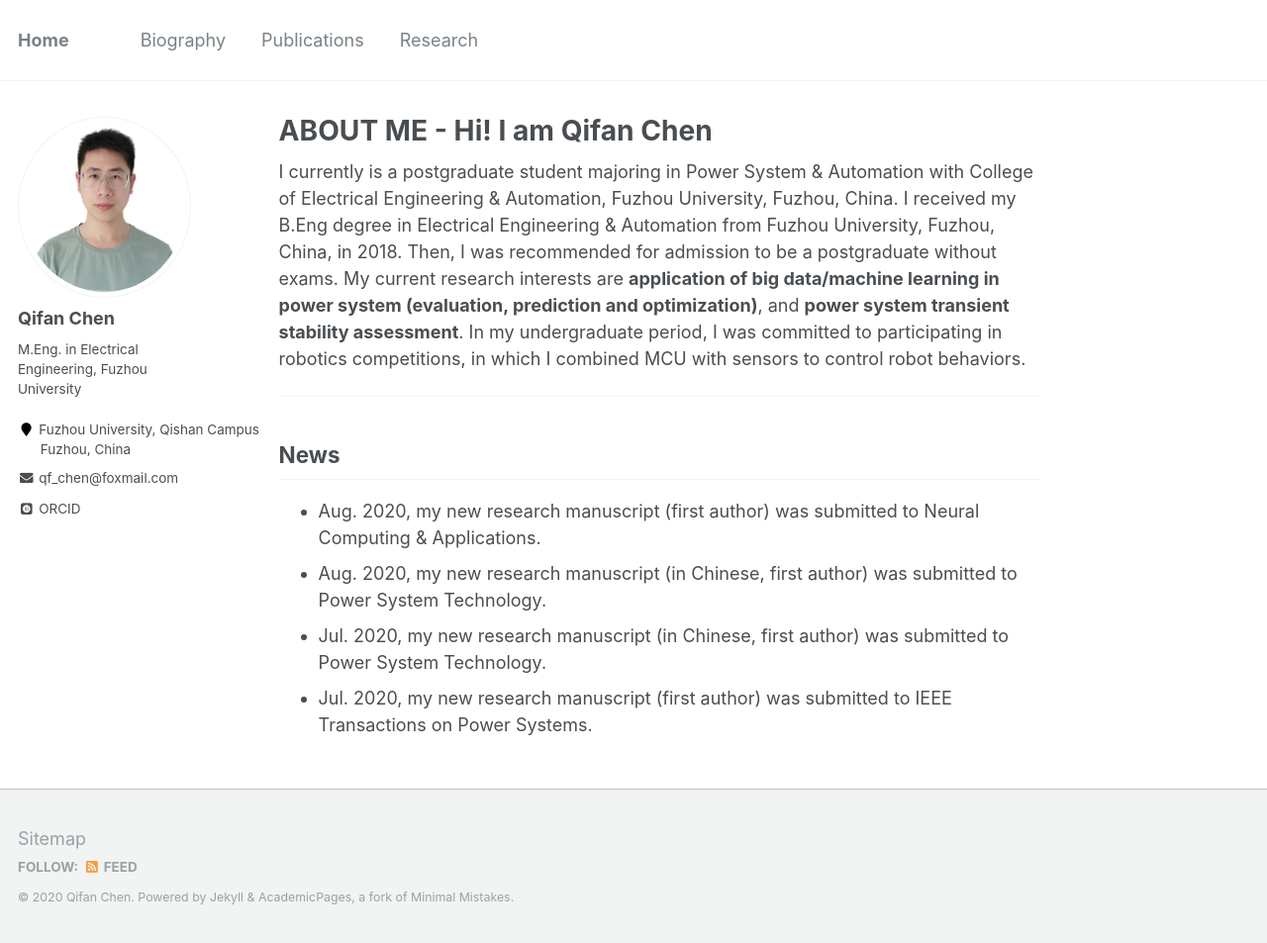
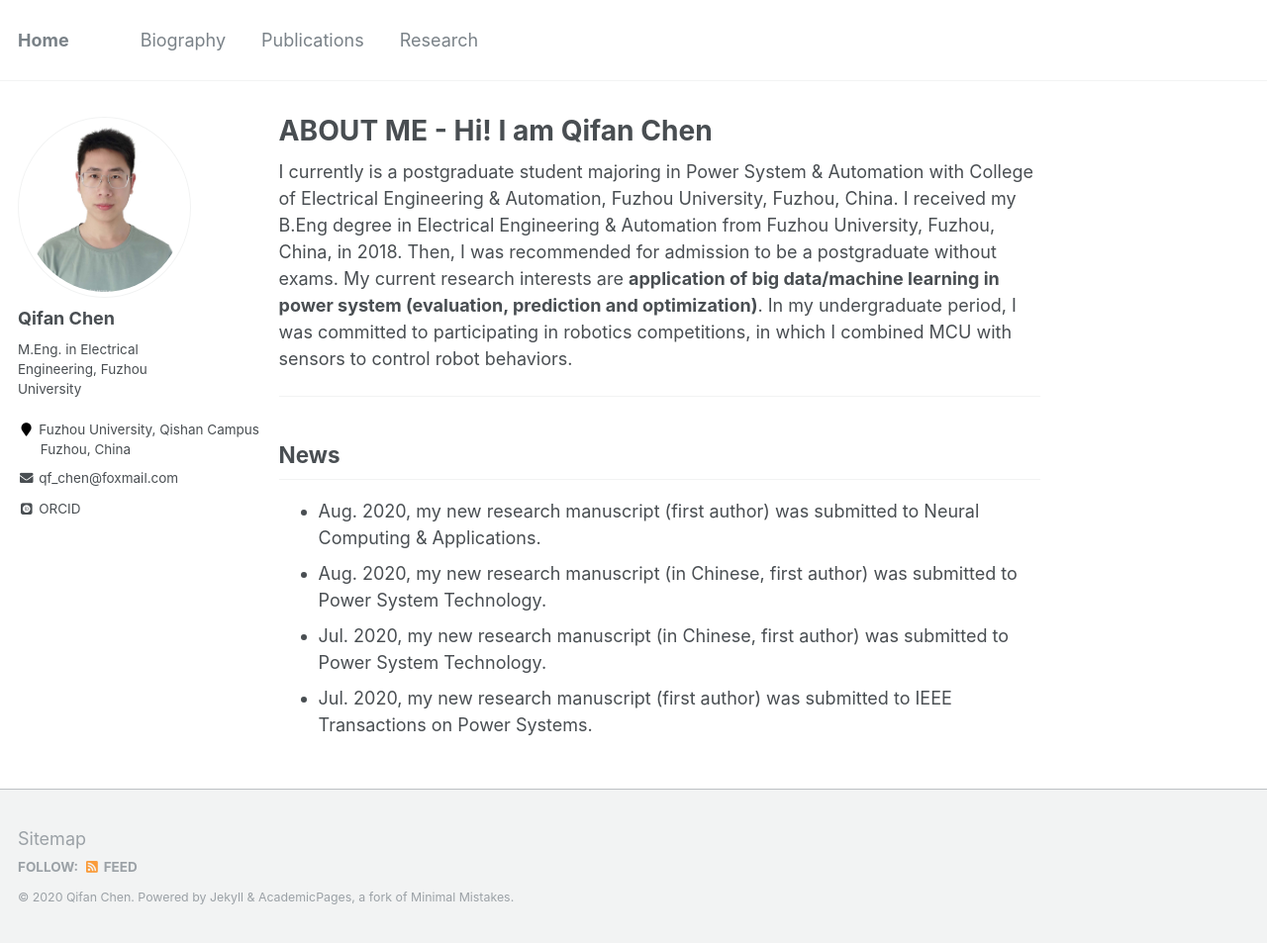
Before and after one commit to ChQf/ChQf.github.io, a Jekyll site: the page built from _pages/about.md, in a window 1280 px wide and 953 px high. Shown: the whole window at 99% size. Built offline with Jekyll 4.4.1, drawn with Linux system fonts in a browser that asks for light colours; some web fonts are replaced.

Commit message:
Update about.md

```diff
--- a/_pages/about.md
+++ b/_pages/about.md
@@ -11,7 +11,7 @@ redirect_from:
 I currently is a postgraduate student majoring in Power System & Automation with College of Electrical Engineering & Automation, Fuzhou University, Fuzhou, China.
 I received my B.Eng degree in Electrical Engineering & Automation from Fuzhou University, Fuzhou, China, in 2018.
 Then, I was recommended for admission to be a postgraduate without exams.
-My current research interests are **application of big data/machine learning in power system (evaluation, prediction and optimization)**, and **power system transient stability assessment**.
+My current research interests are **application of big data/machine learning in power system (evaluation, prediction and optimization)**.
 In my undergraduate period, I was committed to participating in robotics competitions, in which I combined MCU with sensors to control robot behaviors.
 
 ---
```
